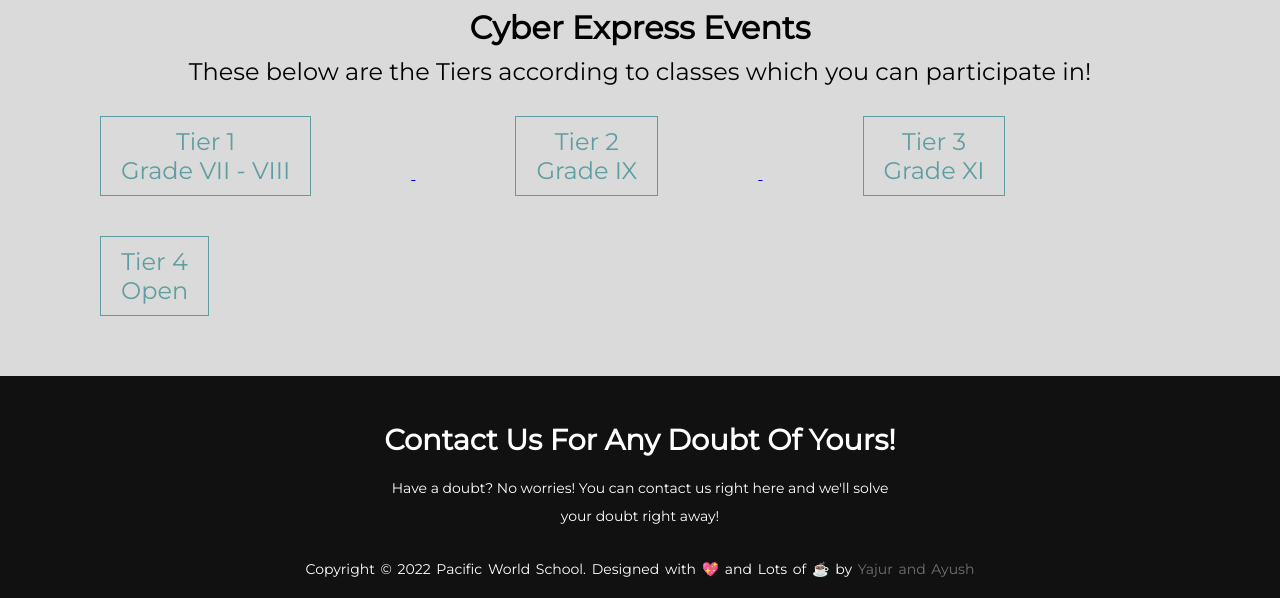
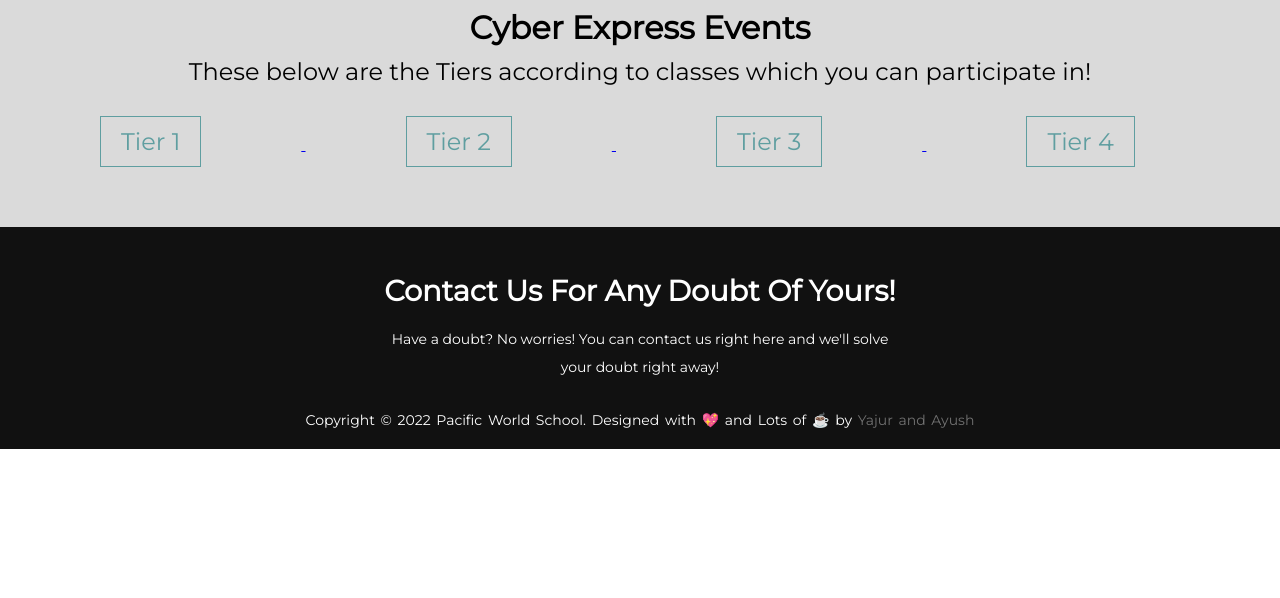
Before and after one commit to YajurSharma1712/pwscyberweek.github.io, a plain HTML site: page index.html in a window 1280 px wide. Shown: the part 822-1420 px from the top of the page. After the commit the page ends 1271 px from the top, so only its background shows below. Drawn offline with nearby package versions, Linux system fonts and the light colour scheme.

Commit message:
Update index.html

```diff
--- a/index.html
+++ b/index.html
@@ -55,16 +55,16 @@
             These below are the Tiers according to classes which you can participate in!
         </p>
         <a href="events.html#tier1">
-        <button class="btn btn1">Tier 1 <br>Grade VII - VIII</button>
+        <button class="btn btn1">Tier 1</button>
     </a>
     <a href="events.html#tier2">
-        <button class="btn btn2">Tier 2 <br>Grade IX</b></button>
+        <button class="btn btn2">Tier 2</button>
     </a>
     <a href="events.html#tier3">
-        <button class="btn btn3">Tier 3 <br>Grade XI</button>
+        <button class="btn btn3">Tier 3</button>
     </a>
     <a href="events.html#tier4">
-        <button class="btn btn4">Tier 4 <br>Open</button>
+        <button class="btn btn4">Tier 4</button>
     </a>
     <footer>
         <div class="footer-content">
```
